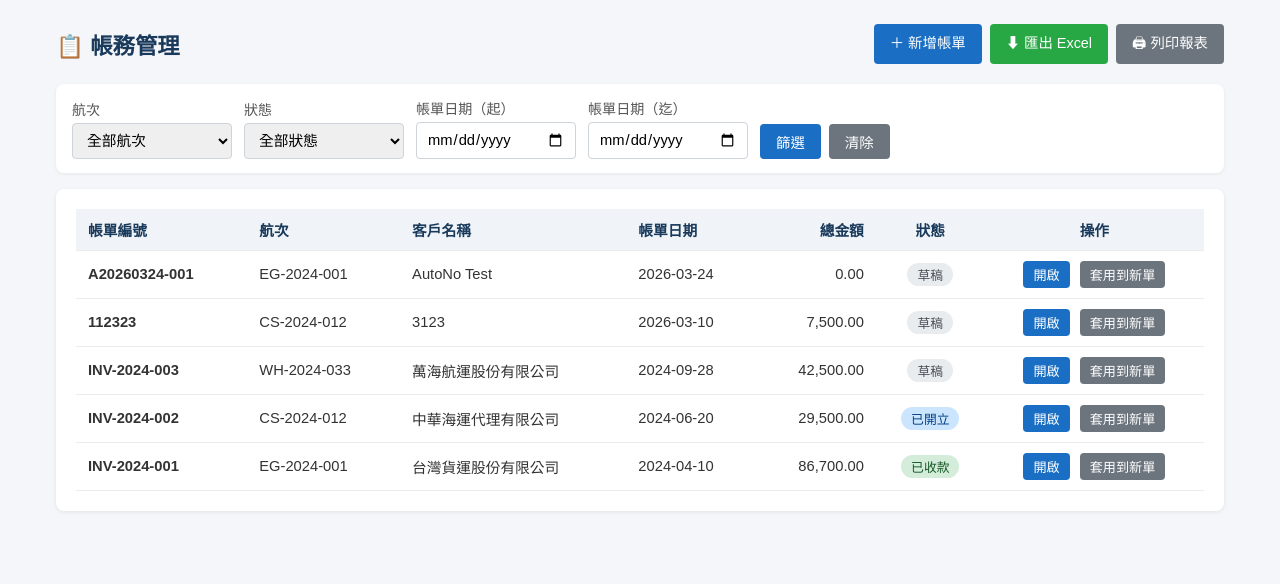
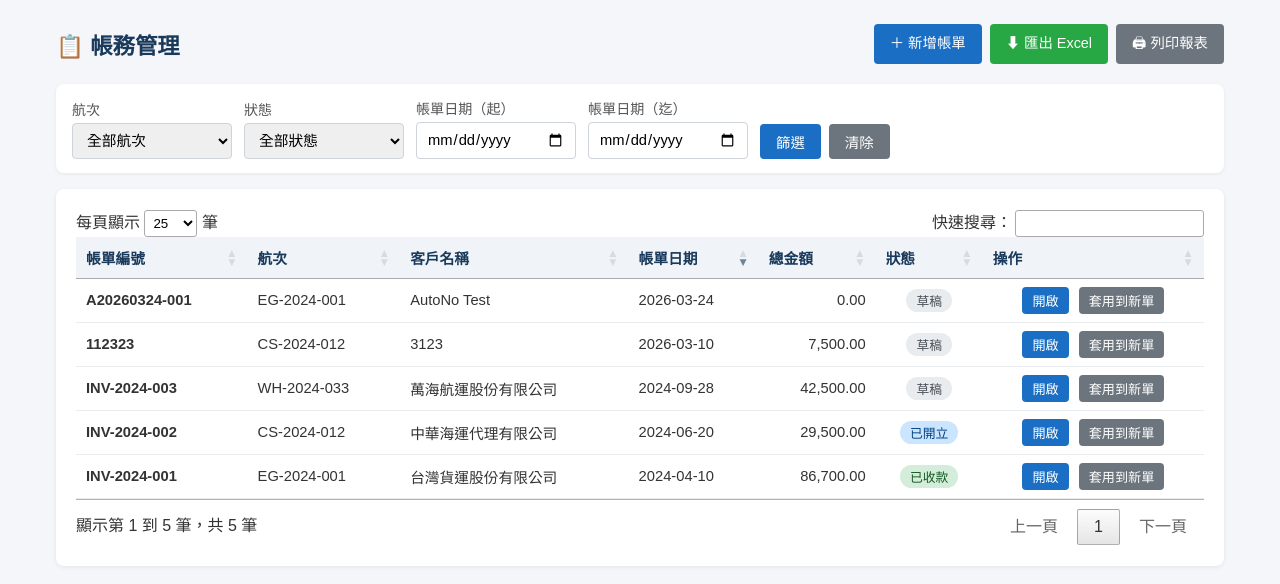
Before and after one commit to zhangs1124/shipping-accounting, a FastAPI app: page /invoices in a window 1280 px wide. Shown: the part 56-640 px from the top of the page. Run offline with FastAPI, Linux system fonts and the light colour scheme; data comes from the database, SQL or seed files in the repository; some libraries are stand-ins or nearby versions.

Commit message:
feat(invoices): enable DataTables on invoice list

```diff
--- a/templates/invoices/list.html
+++ b/templates/invoices/list.html
@@ -1,6 +1,11 @@
 {% extends "base.html" %}
 {% block title %}帳務管理{% endblock %}
 {% block content %}
+{% if not print_mode %}
+<link rel="stylesheet" href="https://cdn.datatables.net/1.13.8/css/jquery.dataTables.min.css">
+<script src="https://code.jquery.com/jquery-3.7.1.min.js"></script>
+<script src="https://cdn.datatables.net/1.13.8/js/jquery.dataTables.min.js"></script>
+{% endif %}
 
 <div class="page-header {% if print_mode %}print-header{% endif %}">
     <h1>📋 帳務管理</h1>
@@ -70,7 +75,7 @@
 
 <!-- 清單 -->
 <div class="card">
-    <table>
+    <table id="invoiceTable">
         <thead>
             <tr>
                 <th>帳單編號</th>
@@ -162,6 +167,26 @@ function closeDuplicateModal() {
 document.addEventListener('keydown', function (e) {
     if (e.key === 'Escape') closeDuplicateModal();
 });
+
+$(function () {
+    $('#invoiceTable').DataTable({
+        pageLength: 25,
+        order: [[3, 'desc']],
+        language: {
+            search: "快速搜尋：",
+            lengthMenu: "每頁顯示 _MENU_ 筆",
+            info: "顯示第 _START_ 到 _END_ 筆，共 _TOTAL_ 筆",
+            infoEmpty: "目前沒有資料",
+            zeroRecords: "查無符合資料",
+            paginate: {
+                first: "第一頁",
+                previous: "上一頁",
+                next: "下一頁",
+                last: "最後一頁"
+            }
+        }
+    });
+});
 </script>
 {% endif %}
 
```
